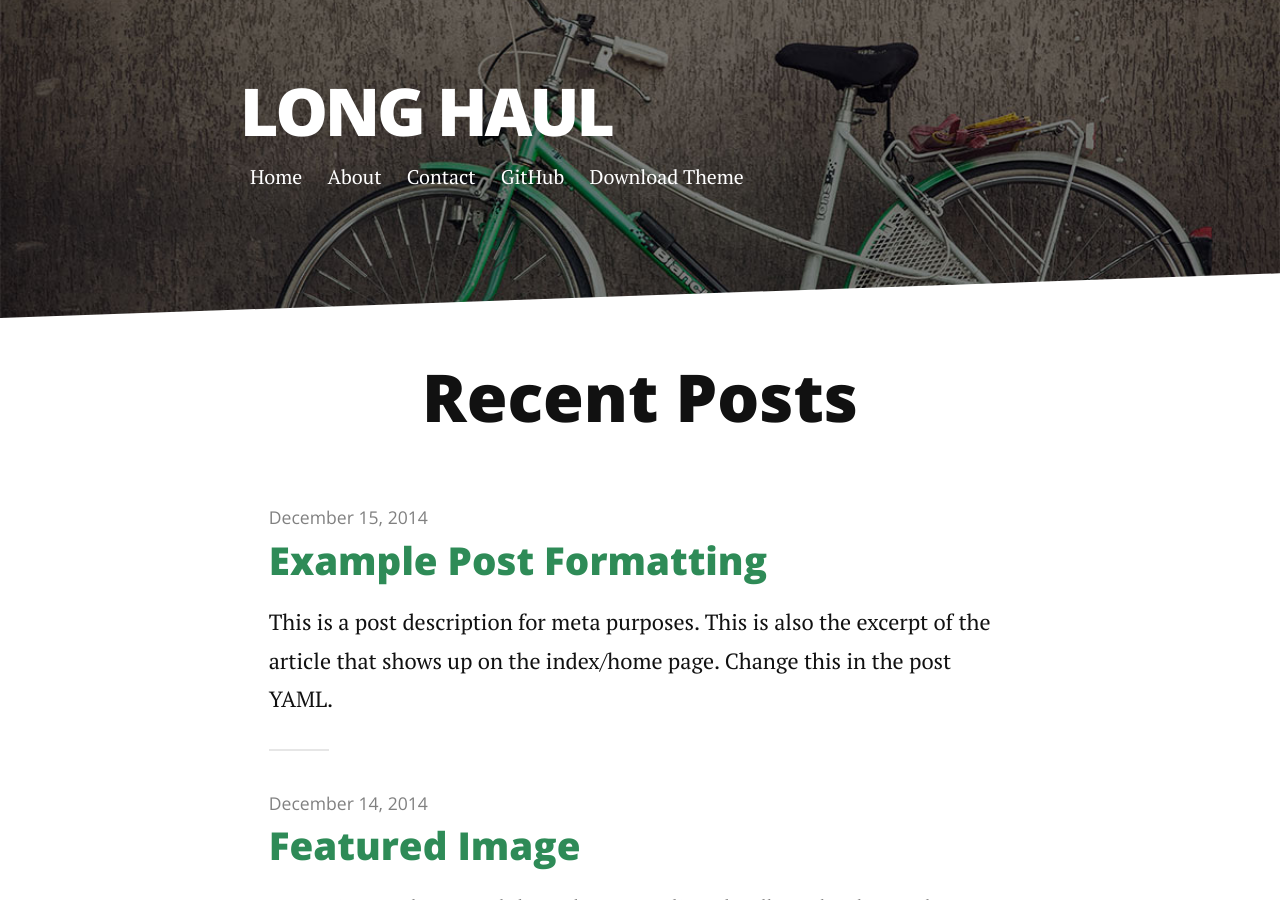
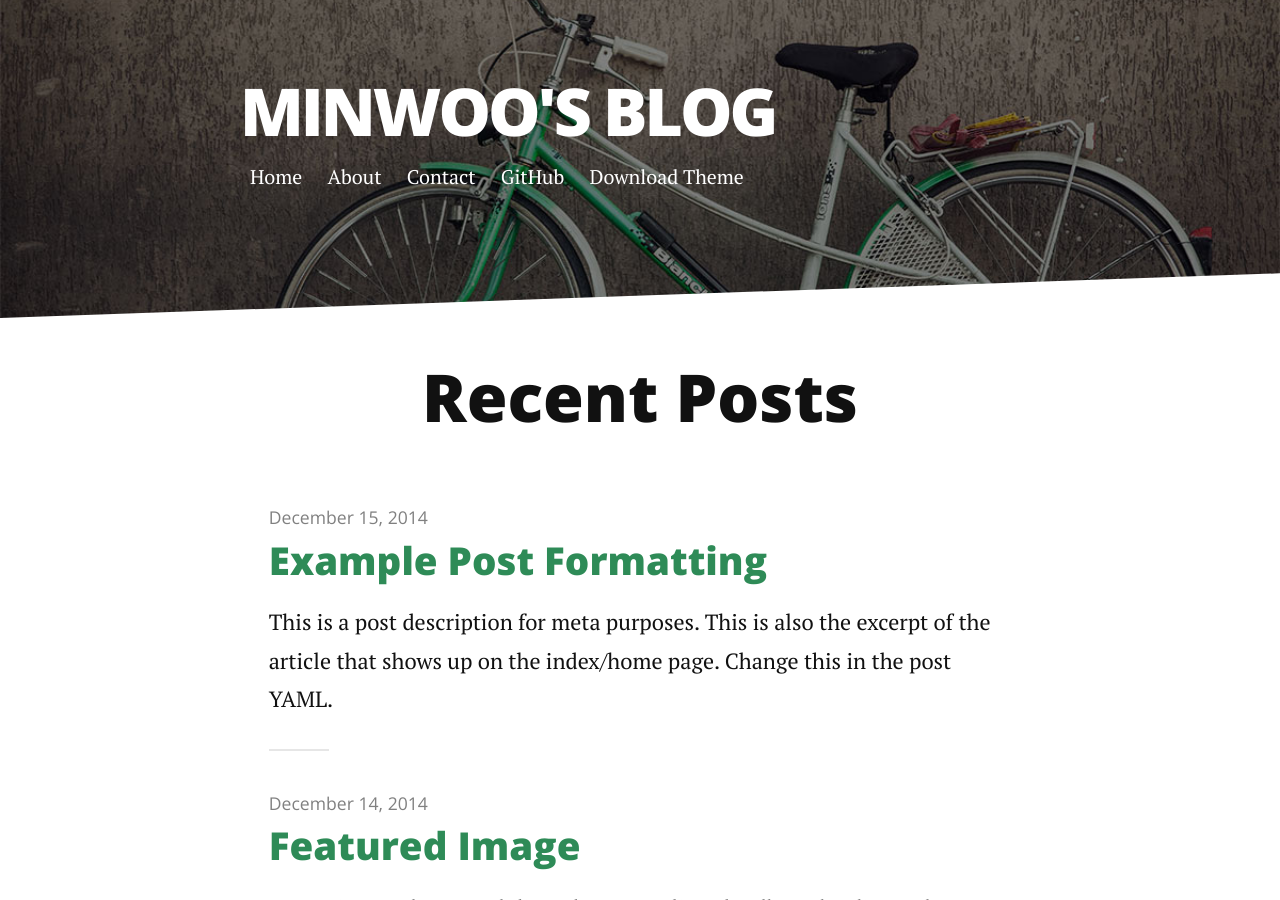
Before and after one commit to alsdn4956/KMU-Minu.github.io, a Jekyll site: the page built from index.html, in a window 1280 px wide and 900 px high. Built offline with Jekyll 4.4.1, drawn with Linux system fonts in a browser that asks for light colours; nearby versions of some CDN libraries; the list of posts is cut into pages by our own code.

Commit message:
Renewal _config.yml

```diff
--- a/_config.yml
+++ b/_config.yml
@@ -1,7 +1,7 @@
-title: Long Haul
+title: Minwoo's Blog
 description: Long Form Jekyll theme built with SASS / COMPASS / SUSY
 
-url: https://long-haul.netlify.app
+url: https://kmu.minwoo.blog
 paginate_path: "blog/page:num/"
 permalink: blog/:title/
 
@@ -22,11 +22,9 @@
     url: /contact
 
 social:
-  github: brianmaierjr
-  twitter: brianmaierjr
-  facebook: brianmaierjr
-  email: brimaidesigns@gmail.com
-  linkedin: brianmaierjr
+  github: kmu-Minwoo
+  email: alsdn4956@kookmin.ac.kr
+  linkedin:
 
 google_analytics: "UA-58263416-1"
 
```
